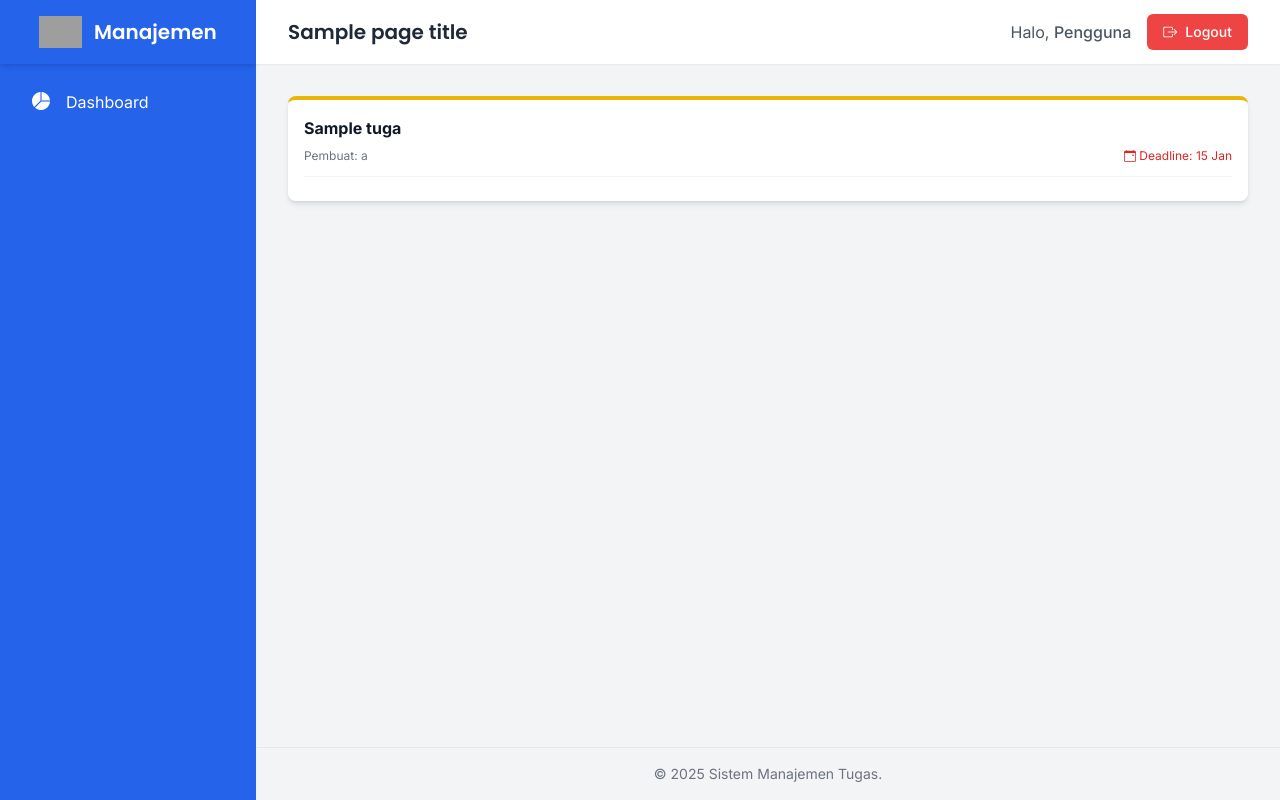
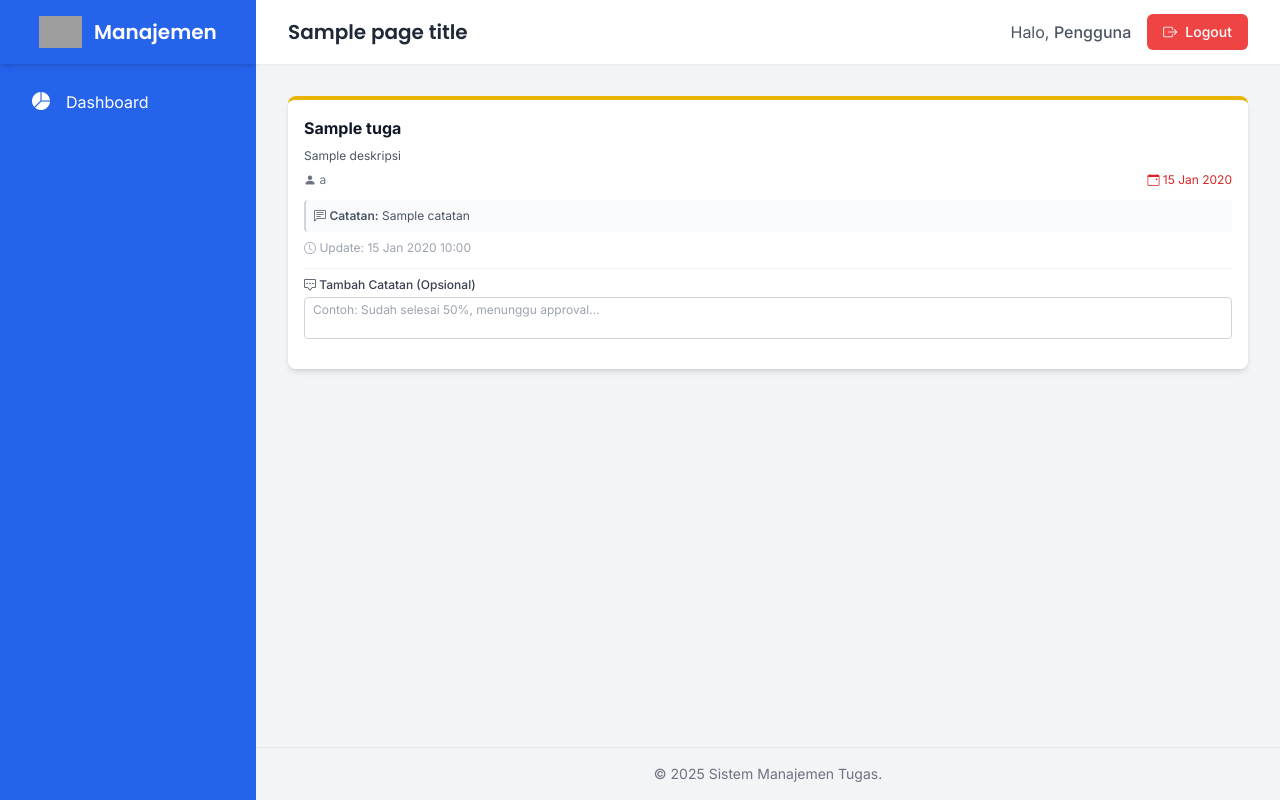
Before and after one commit to Fahmi1945/client_sister_uas, a PHP site: template pages/status_tugas/card_tugas.php in a window 1280 px wide. Run offline with PHP 8.4, Linux system fonts and the light colour scheme; the visitor is signed in with stand-in values (Sample User, id 1); the template is opened without the code that fills it: most values are stand-ins (such as "Sample title", 1, 10 or a date in 2020); some libraries are stand-ins or nearby versions; grey boxes are pictures that could not be loaded.

Commit message:
update view controller tugas_status

```diff
--- a/pages/status_tugas/card_tugas.php
+++ b/pages/status_tugas/card_tugas.php
@@ -1,41 +1,106 @@
 <?php
 // client/pages/status_tugas/card_tugas.php
-// Variabel $tugas dan $userMap sudah tersedia dari board.php
-// ID pengguna yang sedang login (untuk log) sudah ada di $currentUserId
+// Variabel $tugas, $userMap, dan $currentUserId sudah tersedia dari board.php
+
 $tugasId = $tugas['id_tugas'];
+$currentStatus = strtolower($tugas['status_current'] ?? 'belum');
+$catatan = $tugas['catatan'] ?? '';
+$updatedAt = $tugas['updated_at'] ?? '';
+
+// Tentukan warna border berdasarkan status
+$borderColor = 'yellow'; // default: belum
+if ($currentStatus == 'proses') {
+    $borderColor = 'blue';
+} elseif ($currentStatus == 'selesai') {
+    $borderColor = 'green';
+}
 ?>
 
 <div
-    class="bg-white p-4 rounded-lg shadow-md border-t-4 border-<?php echo strtolower($tugas['status']) == 'selesai' ? 'green' : (strtolower($tugas['status']) == 'proses' ? 'primary' : 'yellow'); ?>-500">
-    <h3 class="font-bold text-gray-900 mb-2"><?php echo htmlspecialchars($tugas['judul']); ?></h3>
+    class="bg-white p-4 rounded-lg shadow-md border-t-4 border-<?php echo $borderColor; ?>-500 hover:shadow-lg transition-shadow">
 
-    <div class="flex justify-between items-center text-xs text-gray-500 mb-3">
-        <span class="truncate max-w-[50%]">Pembuat:
-            <?php echo htmlspecialchars($userMap[$tugas['id_pembuat']] ?? 'Admin'); ?></span>
-        <span class="text-red-600"><i class="bi bi-calendar-event"></i> Deadline:
-            <?php echo date('d M', strtotime($tugas['deadline'])); ?></span>
+    <!-- Judul Tugas -->
+    <h3 class="font-bold text-gray-900 mb-2 line-clamp-2">
+        <?php echo htmlspecialchars($tugas['judul']); ?>
+    </h3>
+
+    <!-- Deskripsi (jika ada) -->
+    <?php if (!empty($tugas['deskripsi'])): ?>
+    <p class="text-xs text-gray-600 mb-2 line-clamp-2">
+        <?php echo htmlspecialchars($tugas['deskripsi']); ?>
+    </p>
+    <?php endif; ?>
+
+    <!-- Info Pembuat dan Deadline -->
+    <div class="flex justify-between items-center text-xs text-gray-500 mb-3 gap-2">
+        <span class="truncate flex-1"
+            title="Pembuat: <?php echo htmlspecialchars($userMap[$tugas['id_pembuat']] ?? 'Admin'); ?>">
+            <i class="bi bi-person-fill"></i>
+            <?php echo htmlspecialchars($userMap[$tugas['id_pembuat']] ?? 'Admin'); ?>
+        </span>
+        <span class="text-red-600 whitespace-nowrap">
+            <i class="bi bi-calendar-event"></i>
+            <?php echo date('d M Y', strtotime($tugas['deadline'])); ?>
+        </span>
     </div>
 
-    <div class="flex space-x-2 mt-3 pt-2 border-t border-gray-100">
-        <?php if (strtolower($tugas['status']) == 'belum'): ?>
-        <a href="<?php echo BASE_URL; ?>proses/status.php?aksi=ubah&id=<?php echo $tugasId; ?>&status=proses"
+    <!-- Catatan (jika ada) -->
+    <?php if (!empty($catatan)): ?>
+    <div class="bg-gray-50 p-2 rounded text-xs text-gray-600 mb-2 border-l-2 border-gray-300">
+        <i class="bi bi-chat-left-text"></i>
+        <span class="font-semibold">Catatan:</span> <?php echo htmlspecialchars($catatan); ?>
+    </div>
+    <?php endif; ?>
+
+    <!-- Waktu Update Terakhir -->
+    <?php if (!empty($updatedAt)): ?>
+    <div class="text-xs text-gray-400 mb-2">
+        <i class="bi bi-clock"></i> Update: <?php echo date('d M Y H:i', strtotime($updatedAt)); ?>
+    </div>
+    <?php endif; ?>
+
+    <!-- Form untuk Input Catatan dan Tombol Aksi -->
+    <form method="GET" action="<?php echo BASE_URL; ?>proses/status.php" class="mt-3 pt-2 border-t border-gray-100">
+        <input type="hidden" name="aksi" value="ubah">
+        <input type="hidden" name="id" value="<?php echo $tugasId; ?>">
+
+        <!-- Input Catatan -->
+        <div class="mb-2">
+            <label class="block text-xs font-medium text-gray-700 mb-1">
+                <i class="bi bi-chat-square-dots"></i> Tambah Catatan (Opsional)
+            </label>
+            <textarea name="catatan" rows="2" placeholder="Contoh: Sudah selesai 50%, menunggu approval..."
+                class="w-full text-xs border border-gray-300 rounded px-2 py-1 focus:outline-none focus:ring-2 focus:ring-primary focus:border-transparent resize-none"></textarea>
+        </div>
+
+        <!-- Tombol Aksi -->
+        <div class="flex space-x-2">
+
+            <?php if ($currentStatus == 'belum'): ?>
+            <!-- Status: Belum → Bisa Mulai Proses -->
+            <button type="submit" name="status" value="proses"
                 class="flex-1 text-center bg-primary hover:bg-primary-hover text-white text-xs font-bold py-2 rounded transition-colors">
-            Mulai Proses <i class="bi bi-arrow-right-short"></i>
-        </a>
-        <?php elseif (strtolower($tugas['status']) == 'proses'): ?>
-        <a href="<?php echo BASE_URL; ?>proses/status.php?aksi=ubah&id=<?php echo $tugasId; ?>&status=belum"
+                <i class="bi bi-play-fill"></i> Mulai Proses
+            </button>
+
+            <?php elseif ($currentStatus == 'proses'): ?>
+            <!-- Status: Proses → Bisa Tunda atau Selesaikan -->
+            <button type="submit" name="status" value="belum"
                 class="flex-1 text-center bg-yellow-500 hover:bg-yellow-600 text-white text-xs font-bold py-2 rounded transition-colors">
-            <i class="bi bi-arrow-left-short"></i> Tunda
-        </a>
-        <a href="<?php echo BASE_URL; ?>proses/status.php?aksi=ubah&id=<?php echo $tugasId; ?>&status=selesai"
+                <i class="bi bi-arrow-counterclockwise"></i> Tunda
+            </button>
+            <button type="submit" name="status" value="selesai"
                 class="flex-1 text-center bg-green-500 hover:bg-green-600 text-white text-xs font-bold py-2 rounded transition-colors">
-            Selesaikan <i class="bi bi-check-lg"></i>
-        </a>
-        <?php elseif (strtolower($tugas['status']) == 'selesai'): ?>
-        <a href="<?php echo BASE_URL; ?>proses/status.php?aksi=ubah&id=<?php echo $tugasId; ?>&status=proses"
+                <i class="bi bi-check-lg"></i> Selesaikan
+            </button>
+
+            <?php elseif ($currentStatus == 'selesai'): ?>
+            <!-- Status: Selesai → Bisa Buka Lagi -->
+            <button type="submit" name="status" value="proses"
                 class="flex-1 text-center bg-gray-400 hover:bg-gray-500 text-white text-xs font-bold py-2 rounded transition-colors">
                 <i class="bi bi-arrow-counterclockwise"></i> Buka Lagi
-        </a>
+            </button>
             <?php endif; ?>
         </div>
+    </form>
 </div>
```
Also changed, not shown: pages/status_tugas/board.php (+69 -27 lines), proses/status.php (+48 -25 lines). Lines whose indentation alone changed are shown as unchanged.
